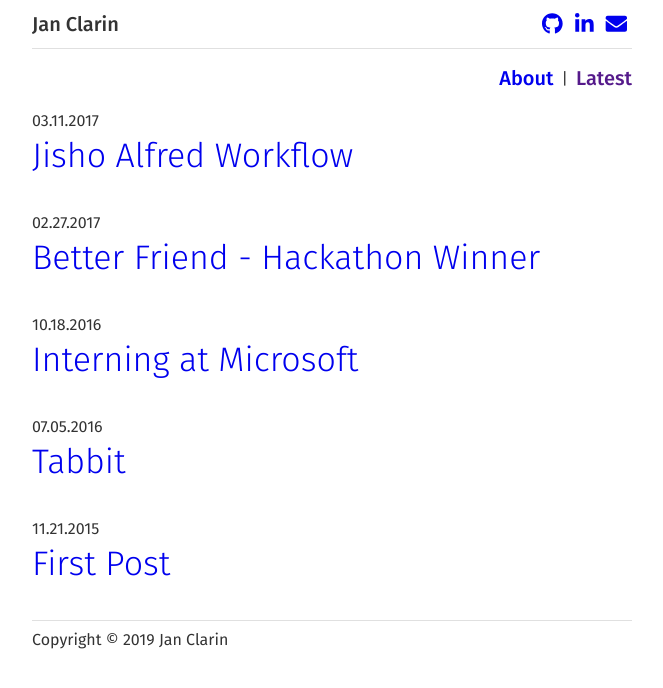
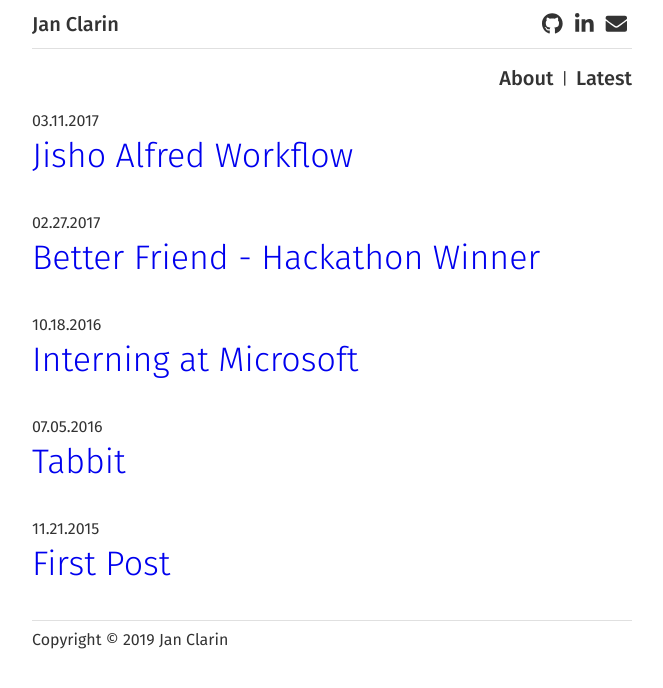
Before and after one commit to janclarin/janclarin.github.io, a Jekyll site: the page built from index.md, in a window 1280 px wide. Shown: the top 688 px of the page, without its empty margins (308-971 px from the left). Built offline with Jekyll 4.4.1, drawn with Linux system fonts in a browser that asks for light colours; nearby versions of some CDN libraries.

Commit message:
Remove <a> styles from site header, nav, social links

```diff
--- a/_sass/partials/_layout.scss
+++ b/_sass/partials/_layout.scss
@@ -29,8 +29,10 @@
   padding: $spacing-unit / 2 0 ;
 }
 
-.site-title {
-  &:link,
+.site-nav-link.active,
+.site-title,
+.social-link {
+  &:hover,
   &:visited {
     text-decoration: none;
   }
--- a/_sass/partials/_typography.scss
+++ b/_sass/partials/_typography.scss
@@ -10,11 +10,15 @@ h1, h2, h3, h4, h5, h6 {
   font-weight: $weight-light;
 }
 
-.site-title,
-.site-nav-link {
-  color: $text-color;
+.site-nav-link a,
+.site-title {
+  color: inherit;
   font-size: $text-medium;
   font-weight: $weight-medium;
+}
+
+.social-link a {
+  color: inherit;
 }
 
 .post-title {
```
